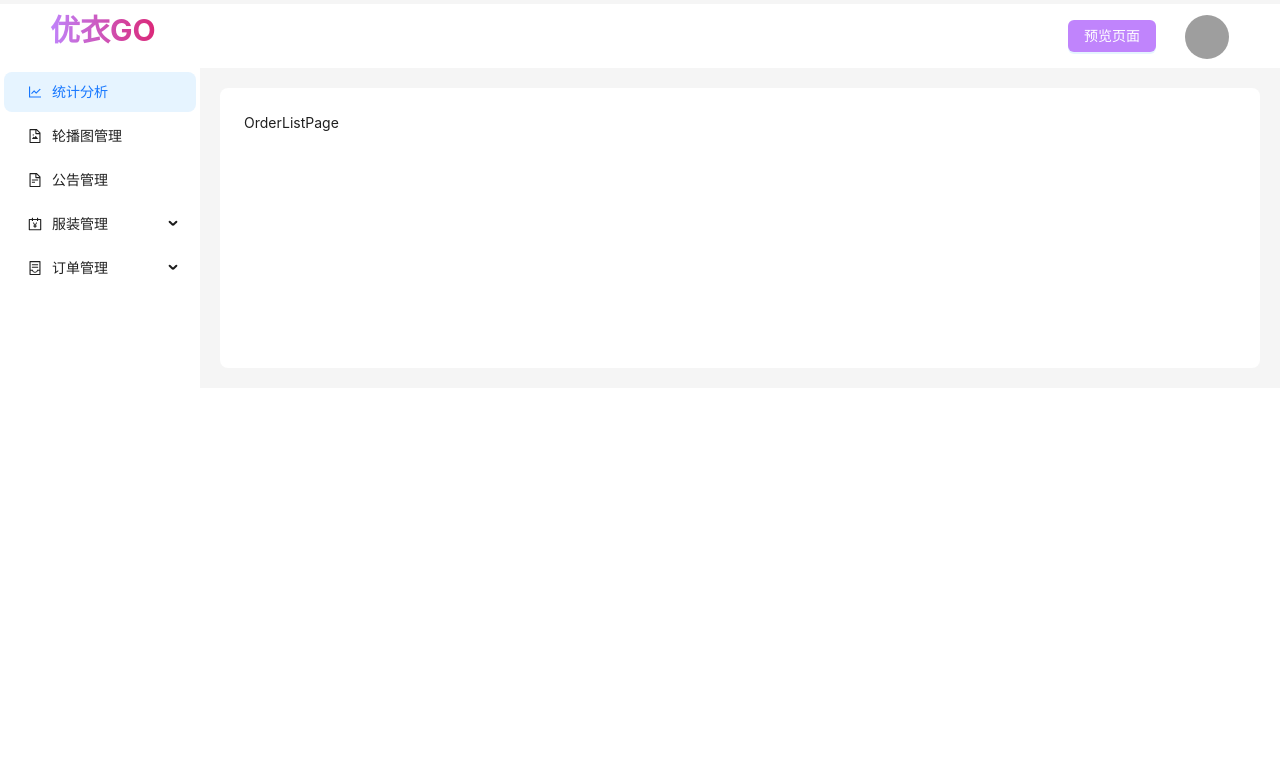
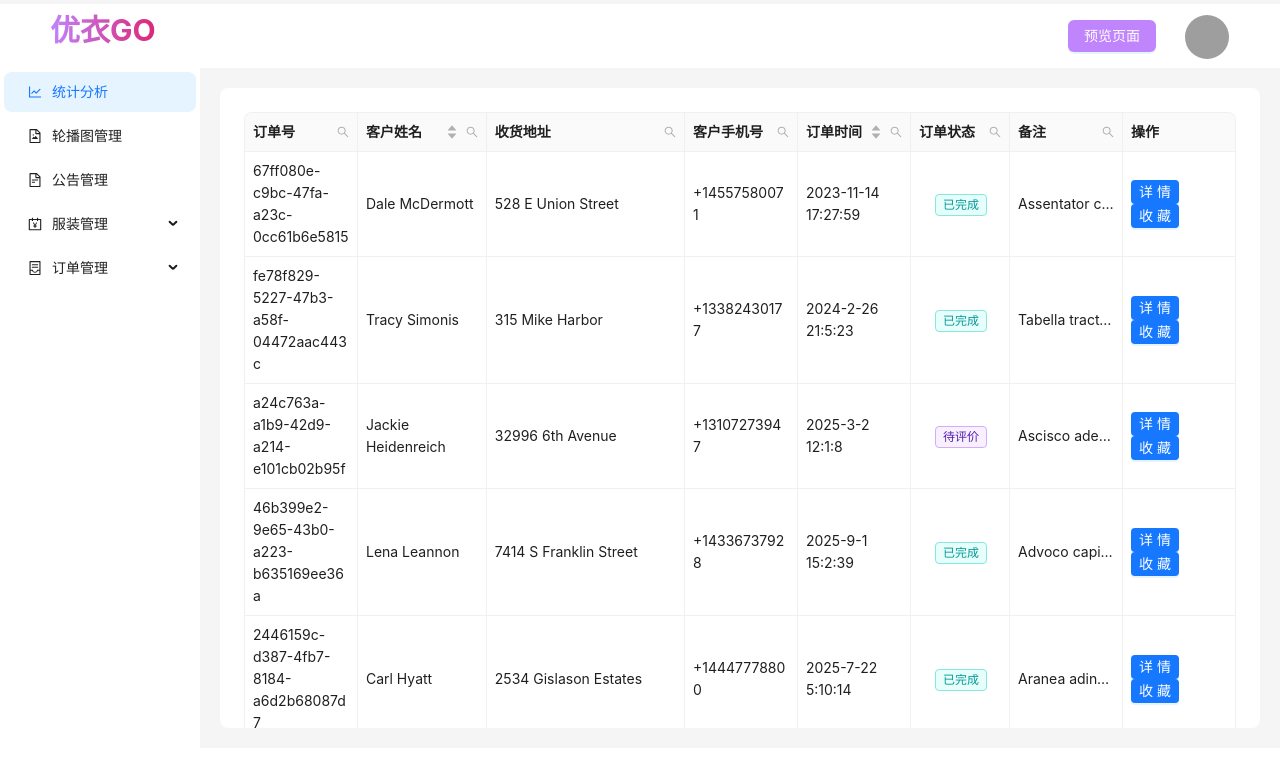
Before and after one commit to theskyworld/YouYiGO-admin-frontend, a React (Vite) app: page /order/list in a window 1280 px wide. Shown: the top 766 px of the page. Built offline with nearby package versions, Linux system fonts and the light colour scheme; grey boxes are pictures that could not be loaded.

Commit message:
feat: 创建ClothingListPage和OrderListPage

```diff
--- a/src/layouts/RootLayout.tsx
+++ b/src/layouts/RootLayout.tsx
@@ -21,13 +21,14 @@ export default function RootLayout({
         <MySideBar />
         <Layout style={{ padding: "20px" }}>
           <Content
+            className="overflow-y-auto"
             style={{
               padding: 24,
               margin: 0,
               minHeight: 280,
+              maxHeight: "80vh",
               background: colorBgContainer,
               borderRadius: borderRadiusLG,
-              overflow: "scroll",
             }}
           >
             {children}
--- a/src/pages/ClothingListPage.tsx
+++ b/src/pages/ClothingListPage.tsx
@@ -1,3 +1,9 @@
+import ClothingTable from "../components/ClothingTable";
+
 export default function ClothingListPage() {
-  return <div>ClothingListPage</div>;
+  return (
+    <div>
+      <ClothingTable />
+    </div>
+  );
 }
--- a/src/pages/OrderListPage.tsx
+++ b/src/pages/OrderListPage.tsx
@@ -1,3 +1,9 @@
+import OrderTable from "../components/OrderTable";
+
 export default function OrderListPage() {
-  return <div>OrderListPage</div>;
+  return (
+    <div>
+      <OrderTable />
+    </div>
+  );
 }
```
